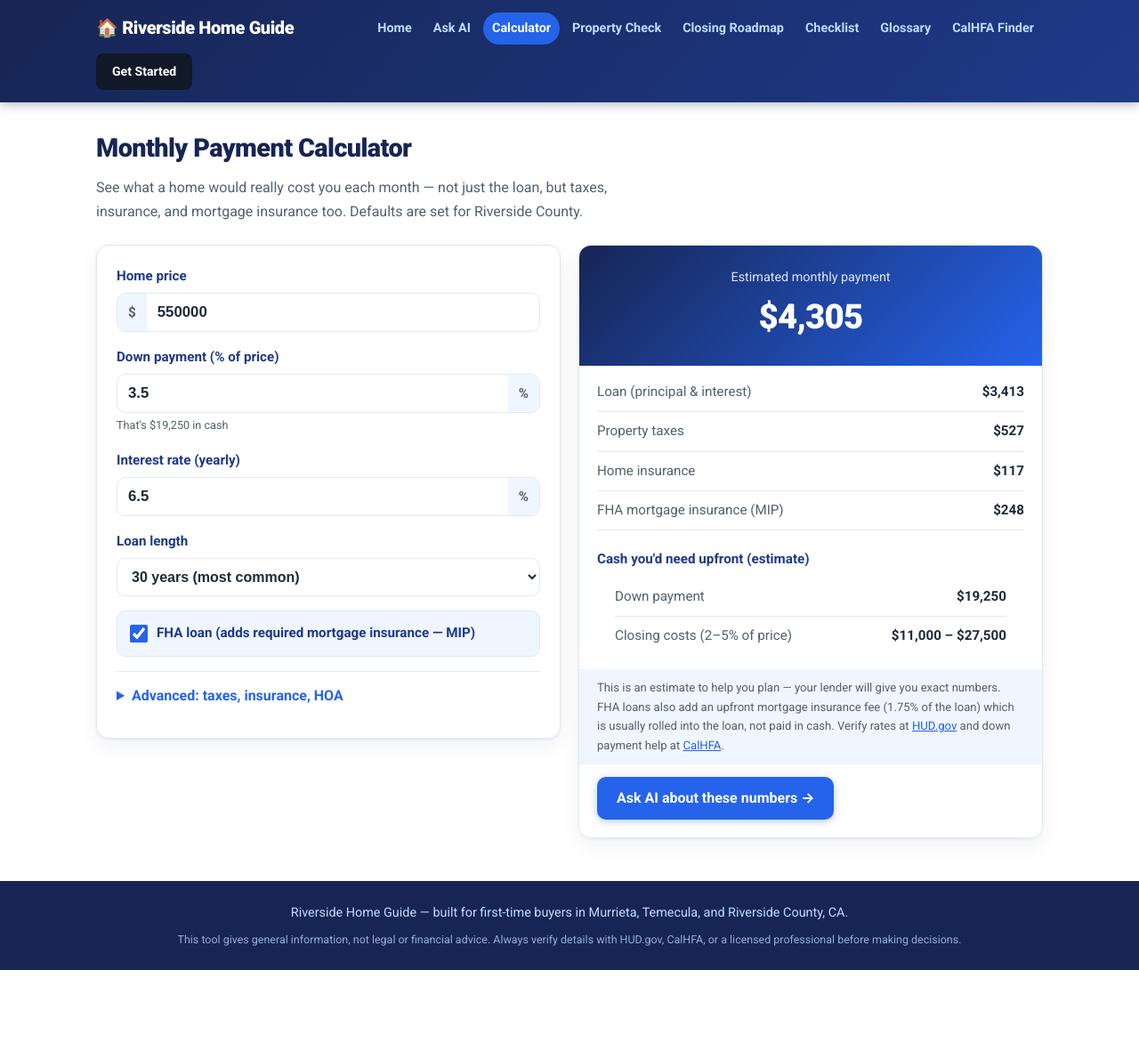
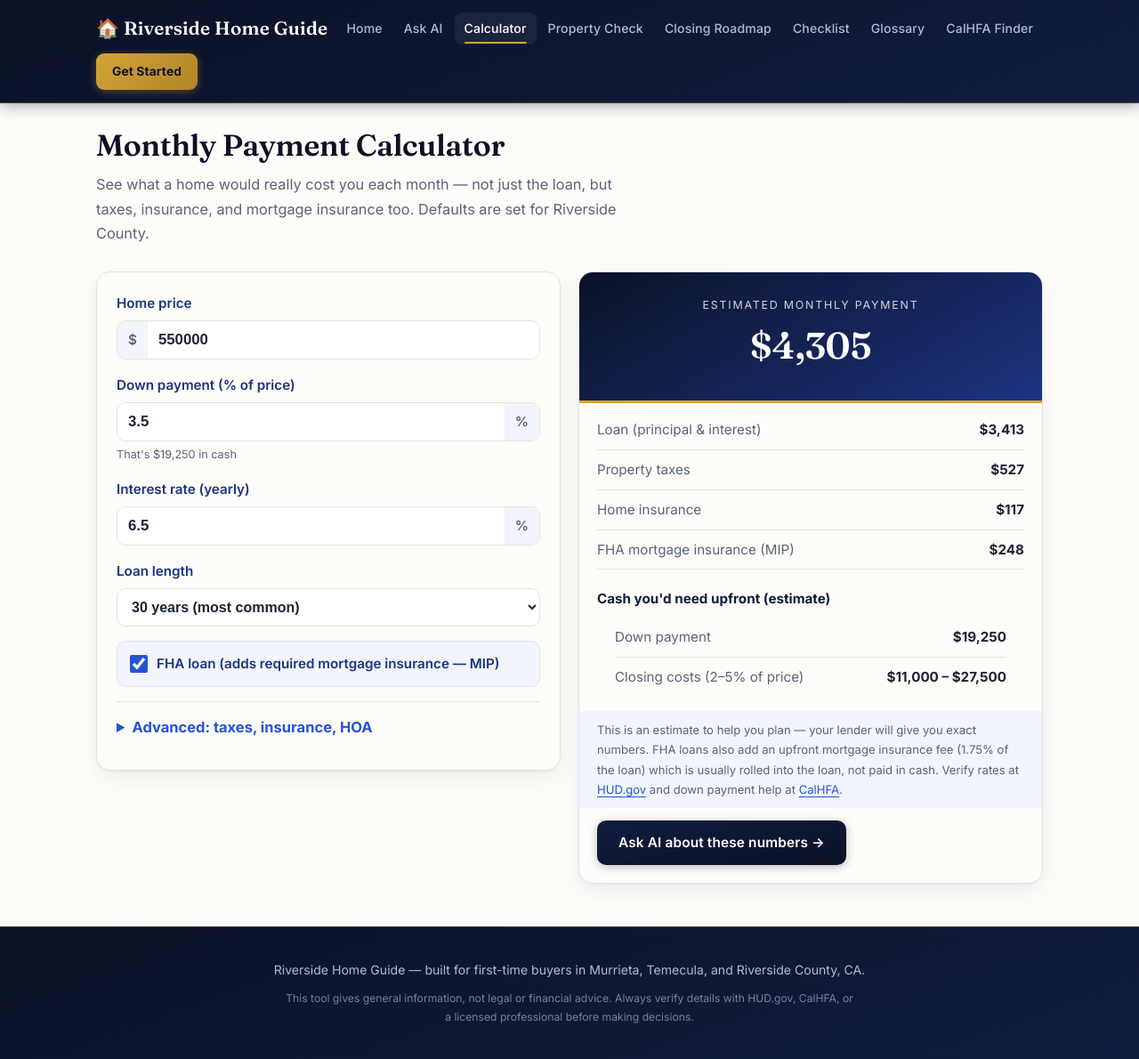
Before and after one commit to fpvjohnt/Real-estate, a Flask app: page /calculator in a window 1280 px wide. Shown: the whole page at 89% size. Before the commit the page ends 1090 px from the top, so only its background shows below. Run offline with Flask 3, Linux system fonts and the light colour scheme; some libraries are stand-ins or nearby versions.

Commit message:
Premium editorial redesign: Fraunces/Inter typography, ink+gold palette, crafted details

```diff
--- a/static/style.css
+++ b/static/style.css
@@ -1,29 +1,40 @@
-/* Riverside Home Guide — blue & white theme, v2 */
+/* Riverside Home Guide — premium editorial theme, v3 */
 
 :root {
-  --blue: #2563eb;
-  --blue-dark: #1e3a8a;
-  --navy: #172554;
-  --blue-light: #dbeafe;
-  --blue-pale: #f0f6ff;
-  --text: #1f2937;
-  --text-soft: #52606d;
+  --ink: #0b1226;
+  --navy: #111c3f;
+  --blue-dark: #1c3380;
+  --blue: #2553d6;
+  --blue-light: #dbe5fb;
+  --blue-pale: #f2f5fc;
+  --gold: #b08428;
+  --gold-bright: #d4a437;
+  --gold-pale: #faf3e3;
+  --cream: #fdfcf9;
+  --text: #1d2433;
+  --text-soft: #5a6478;
   --white: #ffffff;
-  --border: #e2e8f0;
-  --shadow: 0 1px 3px rgba(23, 37, 84, 0.08), 0 8px 24px rgba(23, 37, 84, 0.06);
-  --shadow-lift: 0 4px 12px rgba(23, 37, 84, 0.12), 0 16px 40px rgba(23, 37, 84, 0.10);
-  --radius: 14px;
+  --border: #e6e4dd;
+  --font-display: 'Fraunces', Georgia, 'Times New Roman', serif;
+  --font-body: 'Inter', "Segoe UI", system-ui, -apple-system, sans-serif;
+  --shadow: 0 1px 2px rgba(11, 18, 38, 0.06), 0 8px 24px rgba(11, 18, 38, 0.06);
+  --shadow-lift: 0 4px 12px rgba(11, 18, 38, 0.10), 0 24px 56px rgba(11, 18, 38, 0.12);
+  --radius: 16px;
 }
 
 * { box-sizing: border-box; margin: 0; padding: 0; }
 
 html { scroll-behavior: smooth; }
 
+::selection { background: var(--gold-pale); color: var(--ink); }
+
 body {
-  font-family: 'Roboto', "Segoe UI", system-ui, -apple-system, sans-serif;
+  font-family: var(--font-body);
   color: var(--text);
-  background: var(--white);
-  line-height: 1.65;
+  background: var(--cream);
+  line-height: 1.7;
+  font-size: 16.5px;
+  -webkit-font-smoothing: antialiased;
   display: flex;
   flex-direction: column;
   min-height: 100vh;
@@ -40,13 +51,14 @@ main.container { flex: 1; padding-top: 28px; padding-bottom: 48px; }
 
 /* ---------- Header ---------- */
 .site-header {
-  background: linear-gradient(135deg, var(--navy) 0%, var(--blue-dark) 100%);
+  background: linear-gradient(160deg, var(--ink) 0%, var(--navy) 100%);
   color: var(--white);
   padding: 14px 0;
   position: sticky;
   top: 0;
   z-index: 50;
-  box-shadow: 0 2px 12px rgba(23, 37, 84, 0.35);
+  box-shadow: 0 2px 16px rgba(11, 18, 38, 0.4);
+  border-bottom: 1px solid rgba(212, 164, 55, 0.25);
 }
 
 .header-inner {
@@ -60,56 +72,85 @@ main.container { flex: 1; padding-top: 28px; padding-bottom: 48px; }
 .logo {
   color: var(--white);
   text-decoration: none;
-  font-size: 1.25rem;
-  font-weight: 800;
-  letter-spacing: -0.02em;
+  font-family: var(--font-display);
+  font-size: 1.3rem;
+  font-weight: 600;
+  letter-spacing: 0.01em;
 }
 
-.nav { display: flex; flex-wrap: wrap; gap: 4px; }
+.nav { display: flex; flex-wrap: wrap; gap: 2px; }
 
 .nav a {
-  color: #bfdbfe;
+  position: relative;
+  color: #aebad8;
   text-decoration: none;
-  padding: 6px 10px;
-  border-radius: 999px;
-  font-weight: 600;
-  font-size: 0.9rem;
+  padding: 6px 11px;
+  border-radius: 8px;
+  font-weight: 500;
+  font-size: 0.88rem;
+  letter-spacing: 0.01em;
   transition: background 0.15s, color 0.15s;
 }
 
-/* "Get Started" CTA button in the nav — dark pill like "Book Now" in the reference */
+/* "Get Started" CTA — gold, the one warm element in the dark header */
 .btn-nav-cta {
   display: inline-block;
   flex-shrink: 0;
-  background: #111827;
-  color: #ffffff;
+  background: linear-gradient(135deg, var(--gold-bright), var(--gold));
+  color: var(--ink);
   text-decoration: none;
   padding: 9px 18px;
-  border-radius: 8px;
-  font-size: 0.88rem;
+  border-radius: 9px;
+  font-size: 0.86rem;
   font-weight: 700;
+  letter-spacing: 0.01em;
   white-space: nowrap;
-  transition: background 0.15s, transform 0.1s;
+  box-shadow: 0 2px 10px rgba(212, 164, 55, 0.35);
+  transition: filter 0.15s, transform 0.1s, box-shadow 0.15s;
 }
-.btn-nav-cta:hover { background: #000000; transform: translateY(-1px); }
+.btn-nav-cta:hover {
+  filter: brightness(1.08);
+  transform: translateY(-1px);
+  box-shadow: 0 4px 16px rgba(212, 164, 55, 0.45);
+}
 
-.nav a:hover { background: rgba(255, 255, 255, 0.12); color: var(--white); }
-.nav a.active { background: var(--blue); color: var(--white); }
+.nav a:hover { background: rgba(255, 255, 255, 0.08); color: var(--white); }
+
+.nav a.active { color: var(--white); background: rgba(255, 255, 255, 0.06); }
+.nav a.active::after {
+  content: '';
+  position: absolute;
+  left: 11px;
+  right: 11px;
+  bottom: 1px;
+  height: 2px;
+  border-radius: 2px;
+  background: var(--gold-bright);
+}
 
 /* ---------- Headings ---------- */
 h1 {
+  font-family: var(--font-display);
+  color: var(--ink);
+  font-size: 2.1rem;
+  font-weight: 600;
+  letter-spacing: -0.01em;
+  line-height: 1.18;
+  margin-bottom: 10px;
+}
+h2 {
+  font-family: var(--font-display);
   color: var(--navy);
-  font-size: 1.8rem;
-  font-weight: 800;
-  letter-spacing: -0.02em;
+  font-size: 1.4rem;
+  font-weight: 600;
+  letter-spacing: -0.005em;
   margin-bottom: 8px;
 }
-h2 { color: var(--blue-dark); font-size: 1.3rem; font-weight: 700; margin-bottom: 8px; }
-h3 { color: var(--blue-dark); font-size: 1.05rem; font-weight: 700; }
+h3 { color: var(--navy); font-size: 1.02rem; font-weight: 700; }
 
-.page-sub { color: var(--text-soft); margin-bottom: 24px; max-width: 640px; }
+.page-sub { color: var(--text-soft); margin-bottom: 28px; max-width: 620px; font-size: 1.02rem; }
 
-a { color: var(--blue); }
+a { color: var(--blue); text-underline-offset: 3px; }
 
 /* ---------- Full-width Hero (homepage only) ---------- */
 .hero-full {
@@ -237,55 +288,70 @@ a { color: var(--blue); }
 .stat {
   background: var(--white);
   border: 1px solid var(--border);
-  border-radius: var(--radius);
-  padding: 14px 10px;
+  border-top: 3px solid var(--gold-bright);
+  border-radius: 12px;
+  padding: 18px 12px 14px;
   text-align: center;
   box-shadow: var(--shadow);
 }
 
 .stat strong {
   display: block;
-  color: var(--blue);
-  font-size: 1.35rem;
-  font-weight: 800;
-  letter-spacing: -0.02em;
+  font-family: var(--font-display);
+  color: var(--ink);
+  font-size: 1.7rem;
+  font-weight: 600;
+  letter-spacing: -0.01em;
+  line-height: 1.2;
 }
 
-.stat span { color: var(--text-soft); font-size: 0.85rem; }
+.stat span {
+  color: var(--text-soft);
+  font-size: 0.8rem;
+  text-transform: uppercase;
+  letter-spacing: 0.06em;
+  font-weight: 500;
+}
 
 /* ---------- Buttons ---------- */
 .btn {
   display: inline-block;
-  background: var(--blue);
+  background: linear-gradient(170deg, var(--navy), var(--ink));
   color: var(--white);
   text-decoration: none;
   border: none;
-  padding: 11px 22px;
+  padding: 12px 24px;
   border-radius: 10px;
-  font-size: 1rem;
-  font-weight: 700;
+  font-family: var(--font-body);
+  font-size: 0.96rem;
+  font-weight: 600;
+  letter-spacing: 0.01em;
   cursor: pointer;
-  box-shadow: 0 2px 8px rgba(37, 99, 235, 0.35);
-  transition: background 0.15s, transform 0.1s, box-shadow 0.15s;
+  box-shadow: 0 2px 10px rgba(11, 18, 38, 0.28);
+  transition: transform 0.12s, box-shadow 0.15s, filter 0.15s;
 }
 
 .btn:hover {
-  background: var(--blue-dark);
+  filter: brightness(1.25);
   transform: translateY(-1px);
-  box-shadow: 0 4px 14px rgba(37, 99, 235, 0.4);
+  box-shadow: 0 6px 18px rgba(11, 18, 38, 0.32);
 }
 
 .btn:disabled { opacity: 0.6; cursor: wait; transform: none; }
 .btn-big { padding: 15px 30px; font-size: 1.1rem; border-radius: 12px; }
 
 .btn-outline {
-  background: var(--white);
-  color: var(--blue);
-  border: 2px solid var(--blue);
+  background: transparent;
+  color: var(--navy);
+  border: 1.5px solid var(--navy);
   box-shadow: none;
 }
 
-.btn-outline:hover { background: var(--blue-pale); color: var(--blue-dark); }
+.btn-outline:hover {
+  background: var(--navy);
+  color: var(--white);
+  filter: none;
+}
 
 /* ---------- Cards ---------- */
 .cards {
@@ -521,19 +622,27 @@ a { color: var(--blue); }
 }
 
 .calc-total {
-  background: linear-gradient(135deg, var(--navy), var(--blue));
+  background: linear-gradient(150deg, var(--ink), var(--blue-dark));
   color: var(--white);
-  padding: 24px;
+  padding: 26px 24px;
   text-align: center;
+  border-bottom: 3px solid var(--gold-bright);
 }
 
-.calc-total-label { display: block; font-size: 0.9rem; opacity: 0.85; }
+.calc-total-label {
+  display: block;
+  font-size: 0.78rem;
+  text-transform: uppercase;
+  letter-spacing: 0.14em;
+  opacity: 0.8;
+}
 
 .calc-total-amount {
   display: block;
-  font-size: 2.4rem;
-  font-weight: 800;
-  letter-spacing: -0.02em;
+  font-family: var(--font-display);
+  font-size: 2.6rem;
+  font-weight: 600;
+  letter-spacing: -0.01em;
 }
 
 .calc-breakdown { list-style: none; padding: 8px 20px; }
@@ -756,14 +866,15 @@ a { color: var(--blue); }
 
 /* ---------- Footer ---------- */
 .site-footer {
-  background: var(--navy);
-  color: #bfdbfe;
-  padding: 24px 0;
-  font-size: 0.9rem;
+  background: linear-gradient(160deg, var(--ink), var(--navy));
+  color: #aebad8;
+  padding: 36px 0;
+  font-size: 0.88rem;
   text-align: center;
+  border-top: 1px solid rgba(212, 164, 55, 0.25);
 }
 
-.disclaimer { font-size: 0.78rem; margin-top: 8px; opacity: 0.75; }
+.disclaimer { font-size: 0.76rem; margin-top: 10px; opacity: 0.65; max-width: 640px; margin-left: auto; margin-right: auto; }
 
 /* ---------- CalHFA / DPA Program Finder ---------- */
 .dpa-finder { max-width: 680px; }
@@ -984,6 +1095,23 @@ a { color: var(--blue); }
   .cards { grid-template-columns: repeat(3, 1fr); }
 }
 
+/* ---------- Craft details ---------- */
+
+:focus-visible {
+  outline: 2px solid var(--gold-bright);
+  outline-offset: 2px;
+  border-radius: 4px;
+}
+
+::-webkit-scrollbar { width: 12px; }
+::-webkit-scrollbar-track { background: var(--cream); }
+::-webkit-scrollbar-thumb {
+  background: #c9c5ba;
+  border-radius: 6px;
+  border: 3px solid var(--cream);
+}
+::-webkit-scrollbar-thumb:hover { background: var(--gold); }
+
 /* ---------- Interactive polish ---------- */
 
 /* Fade-in as sections scroll into view (JS adds .reveal, then .visible) */
--- a/templates/base.html
+++ b/templates/base.html
@@ -6,7 +6,7 @@
   <title>{% block title %}Riverside Home Guide{% endblock %}</title>
   <link rel="preconnect" href="https://fonts.googleapis.com">
   <link rel="preconnect" href="https://fonts.gstatic.com" crossorigin>
-  <link href="https://fonts.googleapis.com/css2?family=Roboto:wght@300;400;500;700;900&display=swap" rel="stylesheet">
+  <link href="https://fonts.googleapis.com/css2?family=Fraunces:opsz,wght@9..144,500;9..144,600;9..144,700&family=Inter:wght@400;500;600;700;800&display=swap" rel="stylesheet">
   <link rel="stylesheet" href="{{ url_for('static', filename='style.css') }}">
 </head>
 <body>
```
Also changed, not shown: other parts of static/style.css (+99 -51 lines).
